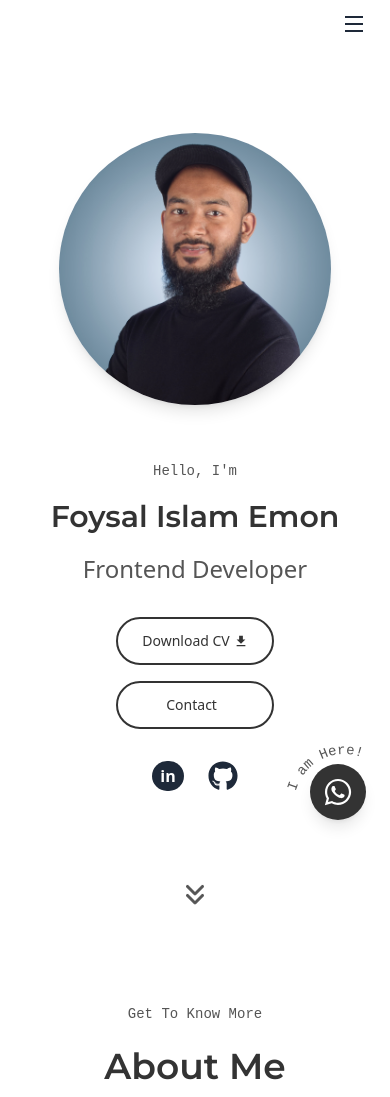
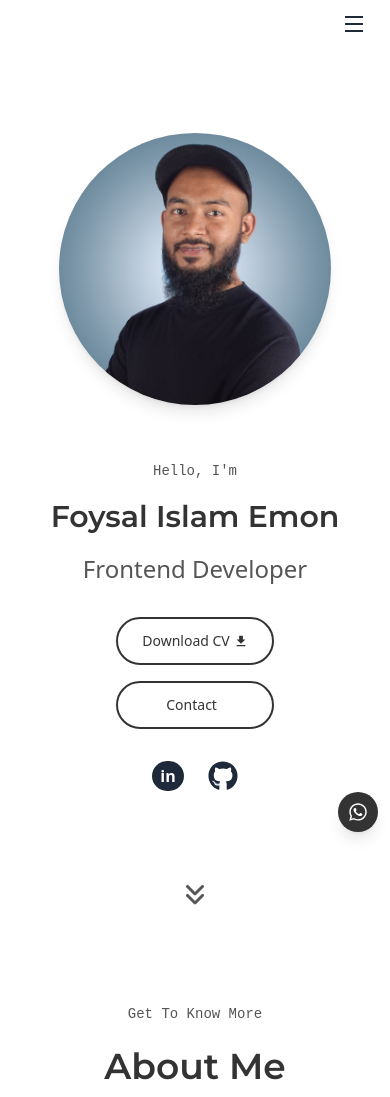
Before and after one commit to emonsimply/Portfolio, a React (Vite) app: page / in a window 390 px wide. Shown: the top 1097 px of the page. Built offline with nearby package versions, Linux system fonts and the light colour scheme.

Commit message:
WhatsApp button update

```diff
--- a/src/components/shared/WhatsAppButton.jsx
+++ b/src/components/shared/WhatsAppButton.jsx
@@ -13,10 +13,10 @@ const WhatsAppButton = () => {
       href={whatsappLink}
       target="_blank"
       rel="noopener noreferrer"
-      className="fixed bottom-6 right-6 z-50 bg-primary hover:bg-green-500 text-white w-14 h-14 rounded-full flex items-center justify-center shadow-lg transition-all duration-300"
+      className="fixed bottom-3 md:bottom-6 right-3 md:right-6 z-50 bg-primary hover:bg-green-500 text-white md:w-14 w-10 h-10 md:h-14  rounded-full flex items-center justify-center shadow-lg transition-all duration-300"
       aria-label="Chat on WhatsApp"
     >
-      <FaWhatsapp className="text-3xl" />
+      <FaWhatsapp className="md:text-3xl text-xl" />
 
 
       {/* Curved text */}
@@ -24,7 +24,7 @@ const WhatsAppButton = () => {
         width="140"
         height="140"
         viewBox="0 0 140 140"
-        className="absolute -top-10 -left-9 "
+        className="absolute -top-10 -left-9 hidden md:block"
       >
         <defs>
           <path
```
